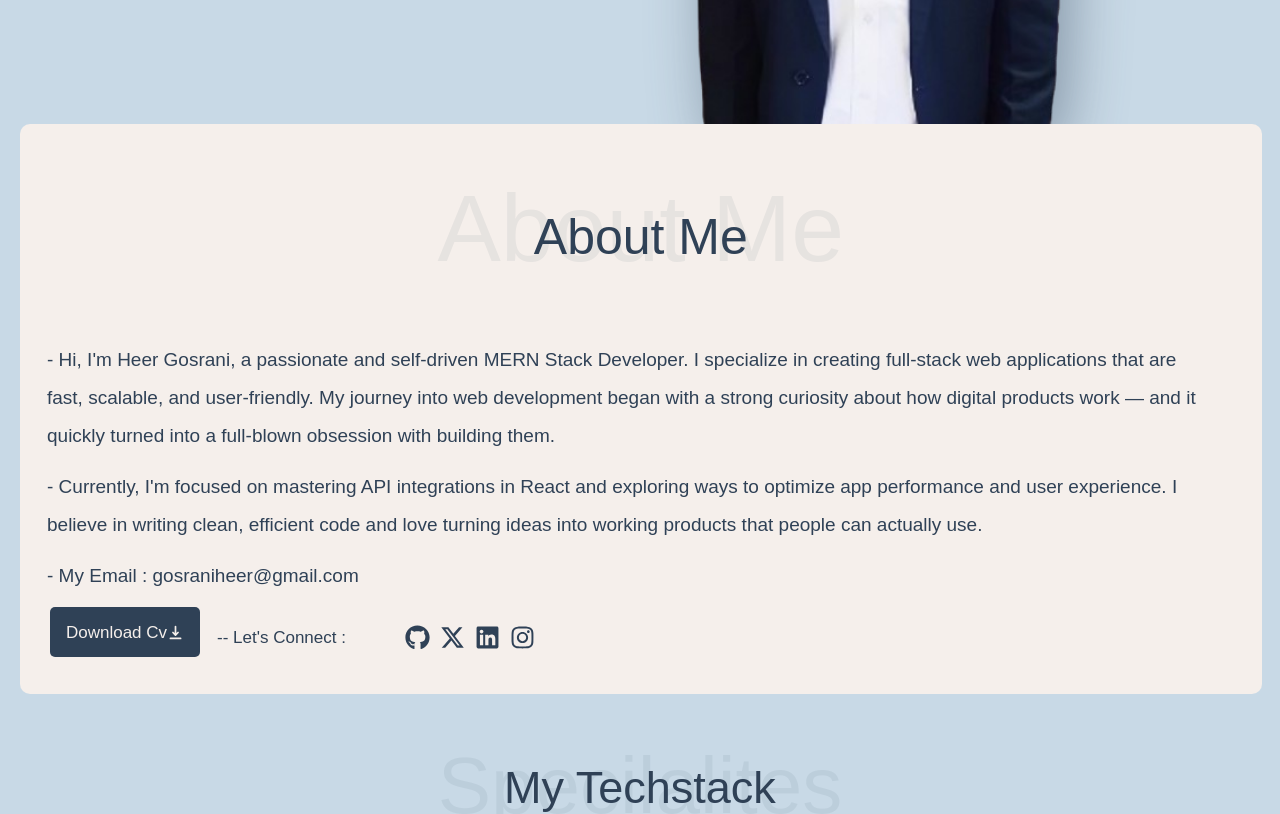
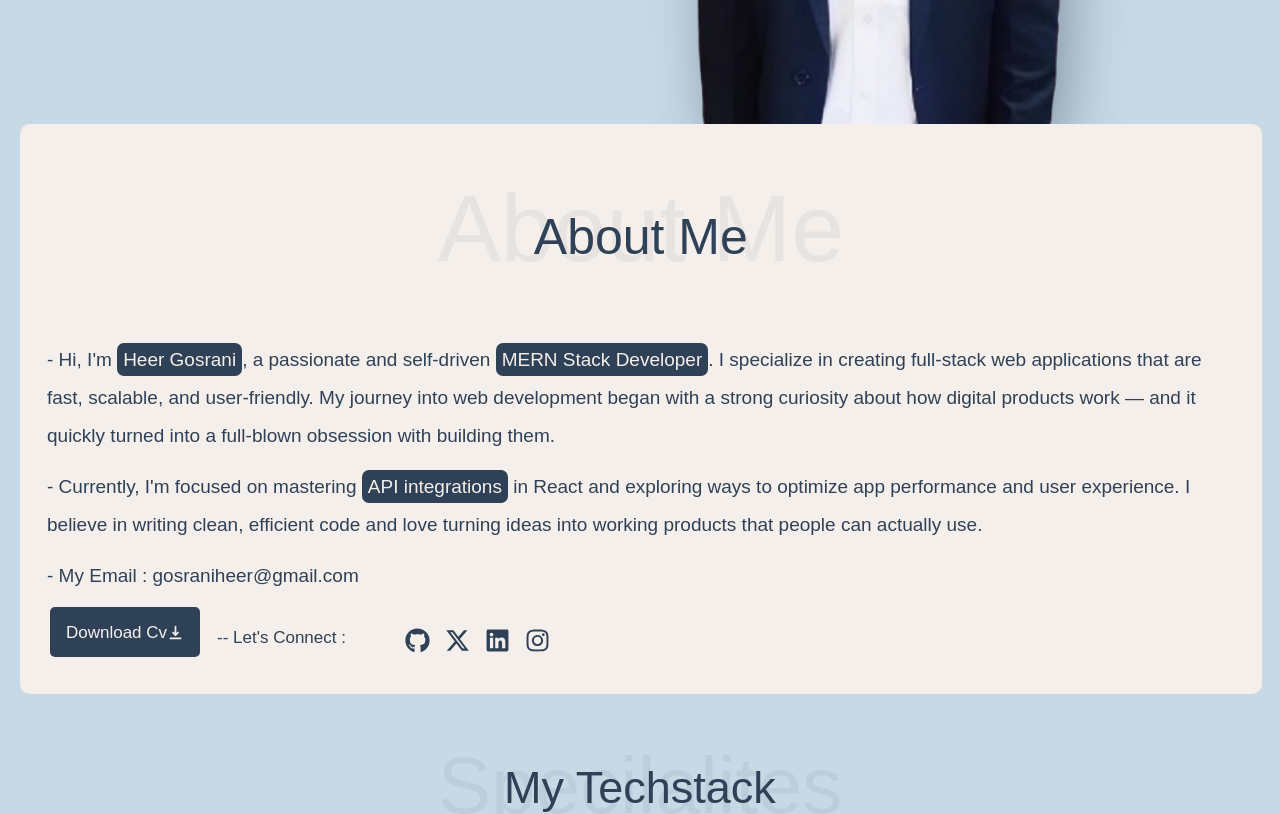
Before and after one commit to heergosrani02/my-portfolio, a React (Vite) app: page / in a window 1280 px wide. Shown: the part 580-1394 px from the top of the page. Built offline with nearby package versions, Linux system fonts and the light colour scheme; a web font is replaced by a local one.

Commit message:
aboutAnimated

```diff
--- a/src/UI/SocialMedia/SocialMedia.jsx
+++ b/src/UI/SocialMedia/SocialMedia.jsx
@@ -1,5 +1,5 @@
 import { FaGithub, FaXTwitter, FaInstagram, FaLinkedin } from "react-icons/fa6";
-import { AnimatePresence, motion } from "motion/react";
+import { motion } from "motion/react";
 import socialCss from "./SocialMedia.module.css";
 import { itemVariant, mainVariant } from "./SocialVariants";
 
--- a/src/UI/SocialMedia/SocialMedia.module.css
+++ b/src/UI/SocialMedia/SocialMedia.module.css
@@ -1,7 +1,7 @@
 .socialMedia{
     display: flex;
     justify-content: center;
-    gap: 20px;
+    gap: 15px;
     position: relative;
     top: 70px;
     cursor: pointer;
--- a/src/components/AboutSection/AboutSection.jsx
+++ b/src/components/AboutSection/AboutSection.jsx
@@ -1,89 +1,87 @@
 import aboutCss from "./AboutSection.module.css"
 
 import { HiDownload } from "react-icons/hi"
-import { FaGithub, FaXTwitter, FaInstagram, FaLinkedin  } from "react-icons/fa6";
+import SocialMedia from "./../../UI/SocialMedia/SocialMedia.jsx";
+
+import { motion } from "motion/react";
 
 import { techStack } from "../../data.js";
+import { parentVariant, childVariant, techVariant, stackVariant } from "./AboutVariants.js";
 
 function AboutSection(){
     return (
       <>
         <section>
-          <div className={aboutCss.container}>
+          <motion.div
+            className={aboutCss.container}
+            variants={parentVariant}
+            initial="hidden"
+            animate="visible"
+          >
+            <motion.div variants={childVariant}>
               <div className={aboutCss.backWord}>
                 <p>About Me</p>
               </div>
               <div className={aboutCss.frontWord}>
                 <p>About Me</p>
               </div>
+            </motion.div>
 
-            <div className={aboutCss.intro}>
+            <motion.div className={aboutCss.intro} variants={childVariant}>
               <p>
-                - Hi, I'm <span>Heer Gosrani</span>, a passionate and
-                self-driven <span> MERN Stack Developer</span>. I specialize in creating
-                full-stack web applications that are fast, scalable, and
-                user-friendly. My journey into web development began with a
+                - Hi, I'm <span> Heer Gosrani</span>, a passionate and
+                self-driven <span> MERN Stack Developer</span>. I specialize in
+                creating full-stack web applications that are fast, scalable,
+                and user-friendly. My journey into web development began with a
                 strong curiosity about how digital products work — and it
                 quickly turned into a full-blown obsession with building them.
               </p>
-            </div>
+            </motion.div>
 
-            <div className={aboutCss.info}>
+            <motion.div className={aboutCss.info} variants={childVariant}>
               <p>
-                - Currently, I'm focused on mastering
-                <span> API integrations</span> in React and exploring ways to
+                - Currently, I'm focused on mastering <span> API integrations</span> in React and exploring ways to
                 optimize app performance and user experience. I believe in
                 writing clean, efficient code and love turning ideas into
                 working products that people can actually use.
               </p>
-            </div>
+            </motion.div>
 
-            <div className={aboutCss.email}>
+            <motion.div className={aboutCss.email} variants={childVariant}>
               <p> - My Email : gosraniheer@gmail.com</p>
-            </div>
+            </motion.div>
 
-            <div className={aboutCss.btnDiv}>
-              <button className={aboutCss.cvBtn}>
+            <motion.div className={aboutCss.btnDiv} variants={childVariant}>
+              <motion.button className={aboutCss.cvBtn} whileTap={{scale: 0.9}} whileHover={{ x: "2%", y: "-2%" }}>
                 Download Cv
                 <HiDownload style={{ position: "relative", top: "3px" }} />
-              </button>
+              </motion.button>
 
               <p className={aboutCss.connect}> -- Let's Connect : </p>
 
               <div className={aboutCss.socialMedia}>
-                <div className={aboutCss.github}>
-                  <FaGithub size={25} />
+                <SocialMedia />
               </div>
-                <div className={aboutCss.twitter}>
-                  <FaXTwitter size={25} />
-                </div>
-                <div className={aboutCss.linkedin}>
-                  <FaLinkedin size={25} />
-                </div>
-                <div className={aboutCss.instagram}>
-                  <FaInstagram size={25} />
-                </div>
-              </div>
-            </div>
-          </div>
+            </motion.div>
+          </motion.div>
 
-          <div className={aboutCss.techstack}>
+          <motion.div className={aboutCss.techstack} variants={techVariant} initial="hidden" animate="visible">
             <div className={aboutCss.back}>
               <p>Specilalites</p>
             </div>
             <div className={aboutCss.front}>
               <p>My Techstack</p>
             </div>
-          </div>
+          </motion.div>
 
-          <div className={aboutCss.tech}>
+          <motion.div className={aboutCss.tech} variants={parentVariant} initial="hidden" animate="visible">
             {techStack.map((tech, index) => (
-              <div key={index} className={aboutCss.stack}>
+              <motion.div key={index} className={aboutCss.stack} variants={stackVariant} whileHover={{scale: 0.9, type: "spring"}}>
                 <img src={tech.image} alt={tech.name} />
                 <p>{tech.name}</p>
-              </div>
+              </motion.div>
             ))}
-          </div>
+          </motion.div>
         </section>
       </>
     );
--- a/src/components/AboutSection/AboutSection.module.css
+++ b/src/components/AboutSection/AboutSection.module.css
@@ -39,6 +39,13 @@
     text-align: start;
 }
 
+.intro span, .info span {
+    padding: 6px;
+    color: #F5EFEB;
+    background-color: #2f4156;
+    border-radius: 7px;
+}
+
 .email {
     margin-top: 20px;
     width: 95%;
@@ -76,7 +83,7 @@
     display: flex;
     gap: 20px;
     position: relative;
-    top: -30px;
+    top: -100px;
     left: 540px;
     cursor: pointer;
 }
@@ -188,7 +195,7 @@
         display: flex;
         gap: 10px;
         position: relative;
-        top: -5px;
+        top: -75px;
         left: 206px;
     }
 
@@ -285,7 +292,7 @@
         display: flex;
         gap: 10px;
         position: relative;
-        top: -5px;
+        top: -77px;
         left: 200px;
     }
 
@@ -382,7 +389,7 @@
         display: flex;
         gap: 10px;
         position: relative;
-        top: -40px;
+        top: -107px;
         left: 350px;
     }
 
@@ -481,7 +488,7 @@
         display: flex;
         gap: 10px;
         position: relative;
-        top: -40px;
+        top: -107px;
         left: 385px;
     }
 
@@ -579,7 +586,7 @@
         display: flex;
         gap: 10px;
         position: relative;
-        top: -40px;
+        top: -107px;
         left: 385px;
     }
 
--- /dev/null
+++ b/src/components/AboutSection/AboutVariants.js
@@ -0,0 +1,62 @@
+export const parentVariant = {
+    hidden: {
+        opacity: 0,
+        y: -10,
+    },
+
+    visible: {
+        opacity: 1,
+        y:0,
+        transition: {
+            duration: 0.8,
+            staggerChildren: 0.5,
+            delayChildren: 0.2,
+        },
+    },
+};
+
+export const childVariant = {
+    hidden: {
+        opacity: 0,
+        x: -5,
+    },
+
+    visible: {
+        opacity: 1,
+        x: 0,
+        transition: {
+            duration: 0.5,
+        },
+    }
+};
+
+export const techVariant = {
+    hidden: {
+        opacity: 0,
+        y: -20,
+    },
+
+    visible: {
+        opacity: 1,
+        y: 0,
+        transition: {
+            duration: 0.6,
+            delay:0.3,
+        },
+    }
+};
+
+export const stackVariant = {
+    hidden: {
+        opacity: 0,
+        y: -10,
+    },
+
+    visible: {
+        opacity: 1,
+        y: 0,
+        transition: {
+            duration: 0.4,
+        },
+    }
+};
--- a/src/components/ProjectSection/ProjectSection.module.css
+++ b/src/components/ProjectSection/ProjectSection.module.css
@@ -59,17 +59,17 @@
 
 .details {
     width: 97%;
-    height: 28rem;
+    height: 26rem;
     display: flex;
     gap: 10px;
 }
 
 .details img {
-    width: 48%;
+    width: 50%;
     border-radius: 5px;
     position: relative;
     top: 30px;
-    left: 15px;
+    left: 5px;
 }
 
 .details p:nth-child(1) {
```
Lines whose indentation alone changed are shown as unchanged.
